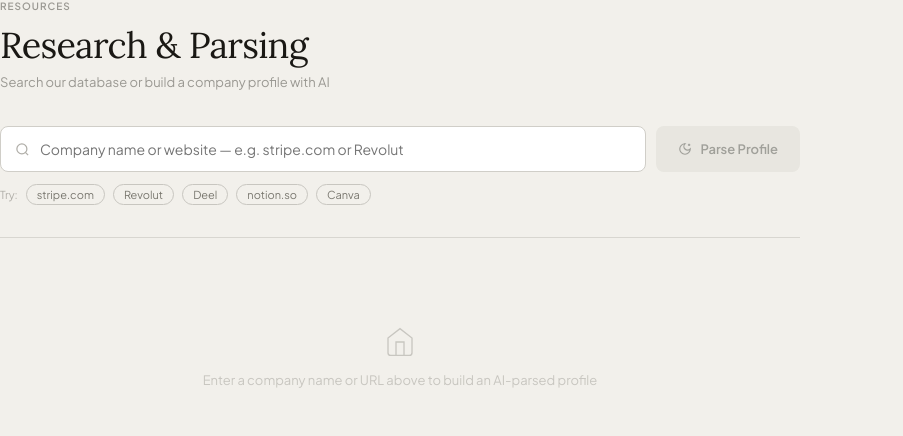
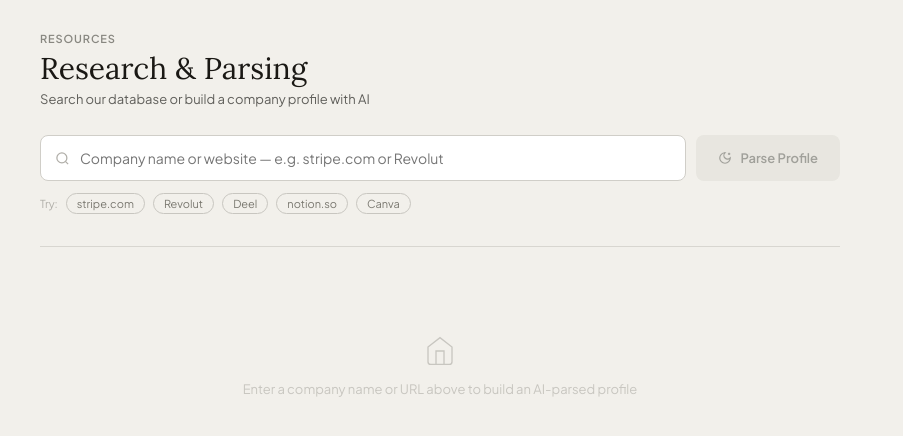
Before and after one commit to sillyledger/aegos-app, a Next.js app: page /research in a window 1280 px wide. Shown: the top 436 px of the page, without its empty margins (0-903 px from the left). Built offline with nearby package versions, Linux system fonts and the light colour scheme.

Commit message:
Update page.tsx

```diff
--- a/src/app/(dashboard)/research/page.tsx
+++ b/src/app/(dashboard)/research/page.tsx
@@ -6,24 +6,17 @@ export const metadata = {
 
 export default function ResearchPage() {
   return (
-    <div className="content">
-      <div style={{ marginBottom: 36 }}>
-        <p style={{
-          fontSize: 10, fontWeight: 600, letterSpacing: '0.1em',
-          textTransform: 'uppercase', color: '#9A9892',
-          marginBottom: 10, fontFamily: 'var(--font-jakarta)',
-        }}>
+    <div style={{ padding: '2rem 2.5rem', background: '#F2F0EB', minHeight: '100vh', fontFamily: 'var(--font-jakarta), sans-serif' }}>
+      <div style={{ marginBottom: '1.75rem' }}>
+        <div style={{ fontSize: 11, letterSpacing: '0.08em', textTransform: 'uppercase', color: '#888780', marginBottom: 5, fontWeight: 600 }}>
           Resources
-        </p>
-        <h1 style={{
-          fontFamily: 'var(--font-lora)', fontWeight: 400,
-          letterSpacing: '-0.02em', fontSize: 36, color: '#1A1814',
-        }}>
-          Research &amp; Parsing
+        </div>
+        <h1 style={{ fontFamily: 'var(--font-lora), Georgia, serif', fontSize: 30, fontWeight: 400, color: '#1A1814', lineHeight: 1.2, margin: 0 }}>
+          Research & Parsing
         </h1>
-        <p style={{ fontFamily: 'var(--font-jakarta)', marginTop: 6, color: '#9A9892', fontSize: 13 }}>
+        <div style={{ fontSize: 13, color: '#5F5E5A', marginTop: 5 }}>
           Search our database or build a company profile with AI
-        </p>
+        </div>
       </div>
 
       <ResearchClient />
```
